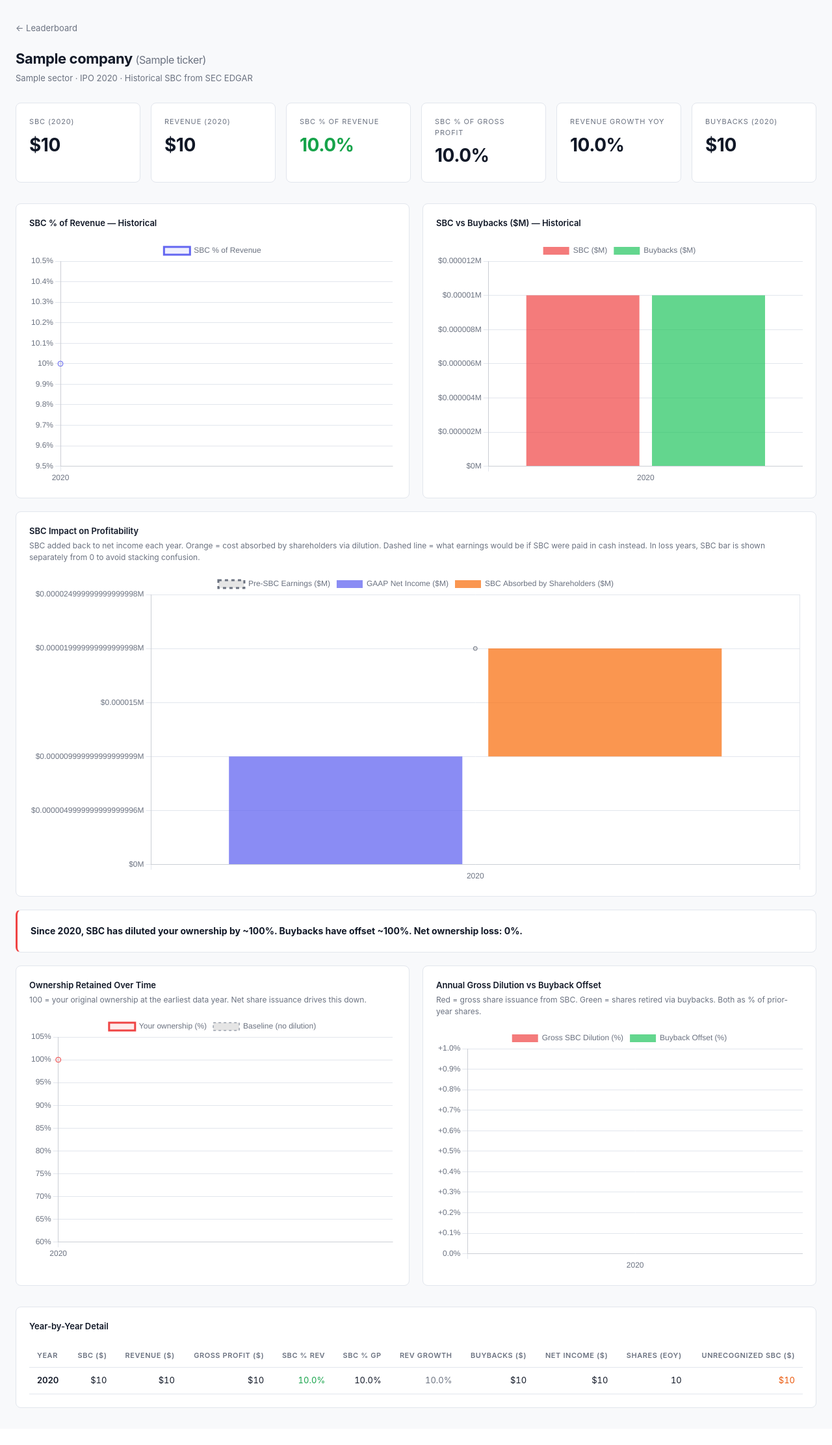
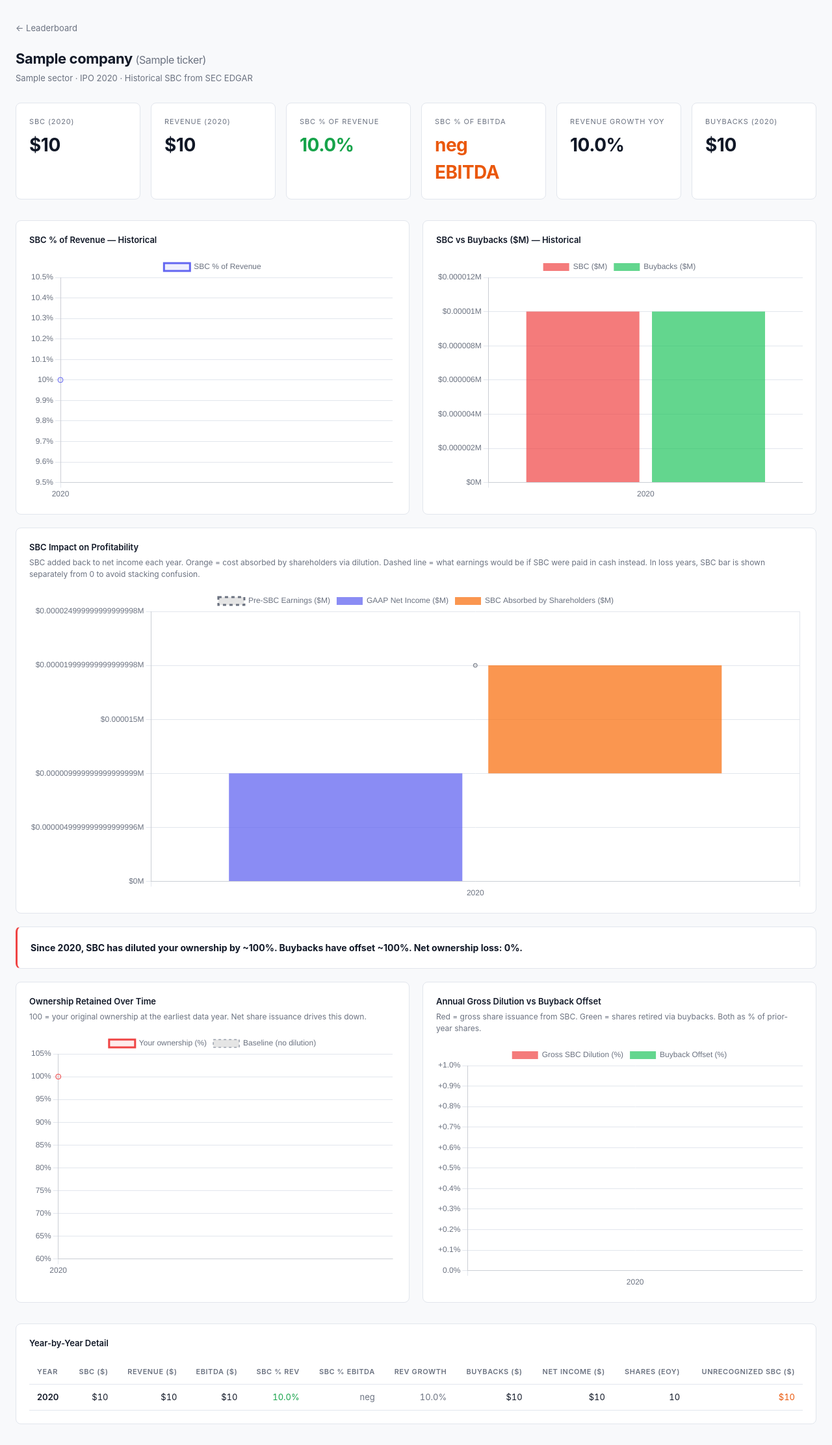
Before and after one commit to acsterne/sbc-tracker, a Flask app: page /company/1 in a window 1280 px wide. Shown: the part 52-2276 px from the top of the page at 65% size. Before the commit the page ends 2219 px from the top, so only its background shows below. Run offline with Flask 3, Linux system fonts and the light colour scheme; a database or web service that is not in the repository returns one stand-in record (values such as "Sample title"); some libraries are stand-ins or nearby versions.

Commit message:
Replace SBC % Gross Profit with SBC % EBITDA throughout
EBITDA = OperatingIncomeLoss + D&A, derived from XBRL components.
Fetched via new concept lists and stored in filings.ebitda (with
operating_income and depreciation_amortization components for auditability).

- fetch_sbc.py: adds OPERATING_INCOME_CONCEPTS, DA_CONCEPTS; computes and
  stores ebitda in filings; refresh_metrics computes sbc_pct_ebitda and
  ebitda_negative flag
- schema_migrations.sql: adds 4 columns to filings, 3 to metrics
- app.py: queries updated; leaderboard valid_sorts updated
- index.html: SBC % GP column → SBC % EBITDA with new color thresholds
  (>100% red, 25-100% orange, <25% green; negative EBITDA shows "neg EBITDA")
- company.html: header card and table column updated to match

Gross profit data kept in DB, just no longer displayed.

Co-Authored-By: Claude Sonnet 4.6 <noreply@anthropic.com>

```diff
--- a/app.py
+++ b/app.py
@@ -65,7 +65,7 @@ def index():
     year = request.args.get("year", "")
 
     valid_sorts = {
-        "sbc_pct_revenue", "sbc_pct_gross_profit", "sbc_annual",
+        "sbc_pct_revenue", "sbc_pct_ebitda", "sbc_annual",
         "revenue_annual", "net_dilution_pct", "revenue_growth_yoy",
         "buyback_spend_annual", "name", "ticker", "sector", "fiscal_year",
     }
@@ -101,9 +101,9 @@ def index():
         SELECT
             c.ticker, c.name, c.sector, c.ipo_year,
             m.fiscal_year,
-            m.sbc_annual, m.revenue_annual, m.gross_profit_annual,
+            m.sbc_annual, m.revenue_annual,
             m.buyback_spend_annual, m.shares_outstanding_eoy,
-            m.sbc_pct_revenue, m.sbc_pct_gross_profit,
+            m.sbc_pct_revenue, m.sbc_pct_ebitda, m.ebitda_annual, m.ebitda_negative,
             m.net_dilution_pct, m.sbc_per_share,
             m.revenue_growth_yoy
         FROM metrics m
@@ -163,7 +163,7 @@ def company(ticker):
             m.sbc_annual, m.revenue_annual, m.gross_profit_annual,
             m.net_income_annual, m.buyback_spend_annual,
             m.shares_outstanding_eoy, m.shares_repurchased_annual,
-            m.sbc_pct_revenue, m.sbc_pct_gross_profit,
+            m.sbc_pct_revenue, m.sbc_pct_ebitda, m.ebitda_annual, m.ebitda_negative,
             m.net_dilution_pct, m.sbc_per_share,
             m.revenue_growth_yoy, m.unrecognized_sbc_annual
         FROM metrics m
--- a/schema_migrations.sql
+++ b/schema_migrations.sql
@@ -12,3 +12,15 @@ ALTER TABLE filings
 
 ALTER TABLE metrics
     ADD COLUMN IF NOT EXISTS unrecognized_sbc_annual BIGINT;
+
+-- EBITDA components (run after initial migrations above)
+ALTER TABLE filings
+    ADD COLUMN IF NOT EXISTS operating_income BIGINT,
+    ADD COLUMN IF NOT EXISTS depreciation_amortization BIGINT,
+    ADD COLUMN IF NOT EXISTS ebitda BIGINT,
+    ADD COLUMN IF NOT EXISTS ebitda_source TEXT;
+
+ALTER TABLE metrics
+    ADD COLUMN IF NOT EXISTS ebitda_annual BIGINT,
+    ADD COLUMN IF NOT EXISTS sbc_pct_ebitda NUMERIC(8,4),
+    ADD COLUMN IF NOT EXISTS ebitda_negative BOOLEAN;
--- a/templates/company.html
+++ b/templates/company.html
@@ -34,8 +34,15 @@
         </div>
     </div>
     <div class="card">
-        <div class="card-label">SBC % of Gross Profit</div>
-        <div class="card-value">{{ latest.sbc_pct_gross_profit | pct }}</div>
+        <div class="card-label">SBC % of EBITDA</div>
+        <div class="card-value
+            {% if latest.ebitda_negative %}sbc-med
+            {% elif latest.sbc_pct_ebitda and latest.sbc_pct_ebitda > 100 %}sbc-high
+            {% elif latest.sbc_pct_ebitda and latest.sbc_pct_ebitda > 25 %}sbc-med
+            {% elif latest.sbc_pct_ebitda %}sbc-low{% endif %}">
+            {% if latest.ebitda_negative %}neg EBITDA
+            {% else %}{{ latest.sbc_pct_ebitda | pct }}{% endif %}
+        </div>
     </div>
     <div class="card">
         <div class="card-label">Revenue Growth YoY</div>
@@ -105,9 +112,9 @@
                 <th>Year</th>
                 <th class="num">SBC ($)</th>
                 <th class="num">Revenue ($)</th>
-                <th class="num">Gross Profit ($)</th>
+                <th class="num">EBITDA ($)</th>
                 <th class="num">SBC % Rev</th>
-                <th class="num">SBC % GP</th>
+                <th class="num" title="SBC as % of EBITDA. >100% means SBC alone exceeds operating cash earnings.">SBC % EBITDA</th>
                 <th class="num">Rev Growth</th>
                 <th class="num">Buybacks ($)</th>
                 <th class="num">Net Income ($)</th>
@@ -121,14 +128,20 @@
                 <td style="font-weight:600;">{{ r.fiscal_year }}</td>
                 <td class="num">{{ r.sbc_annual | compact }}</td>
                 <td class="num">{{ r.revenue_annual | compact }}</td>
-                <td class="num">{{ r.gross_profit_annual | compact }}</td>
+                <td class="num">{{ r.ebitda_annual | compact }}</td>
                 <td class="num
                     {% if r.sbc_pct_revenue and r.sbc_pct_revenue > 15 %}sbc-high
                     {% elif r.sbc_pct_revenue and r.sbc_pct_revenue > 7 %}sbc-med
                     {% elif r.sbc_pct_revenue %}sbc-low{% endif %}">
                     {{ r.sbc_pct_revenue | pct }}
                 </td>
-                <td class="num">{{ r.sbc_pct_gross_profit | pct }}</td>
+                <td class="num
+                    {% if r.sbc_pct_ebitda and r.sbc_pct_ebitda > 100 %}sbc-high
+                    {% elif r.sbc_pct_ebitda and r.sbc_pct_ebitda > 25 %}sbc-med
+                    {% elif r.sbc_pct_ebitda %}sbc-low{% endif %}">
+                    {% if r.ebitda_negative %}<span title="EBITDA negative" style="color:var(--muted)">neg</span>
+                    {% else %}{{ r.sbc_pct_ebitda | pct }}{% endif %}
+                </td>
                 <td class="num
                     {% if r.revenue_growth_yoy and r.revenue_growth_yoy > 25 %}growth-high
                     {% elif r.revenue_growth_yoy and r.revenue_growth_yoy > 10 %}growth-med
```
Also changed, not shown: CLAUDE.md (+4 -2 lines), fetch_sbc.py (+64 -26 lines), templates/index.html (+14 -7 lines).
